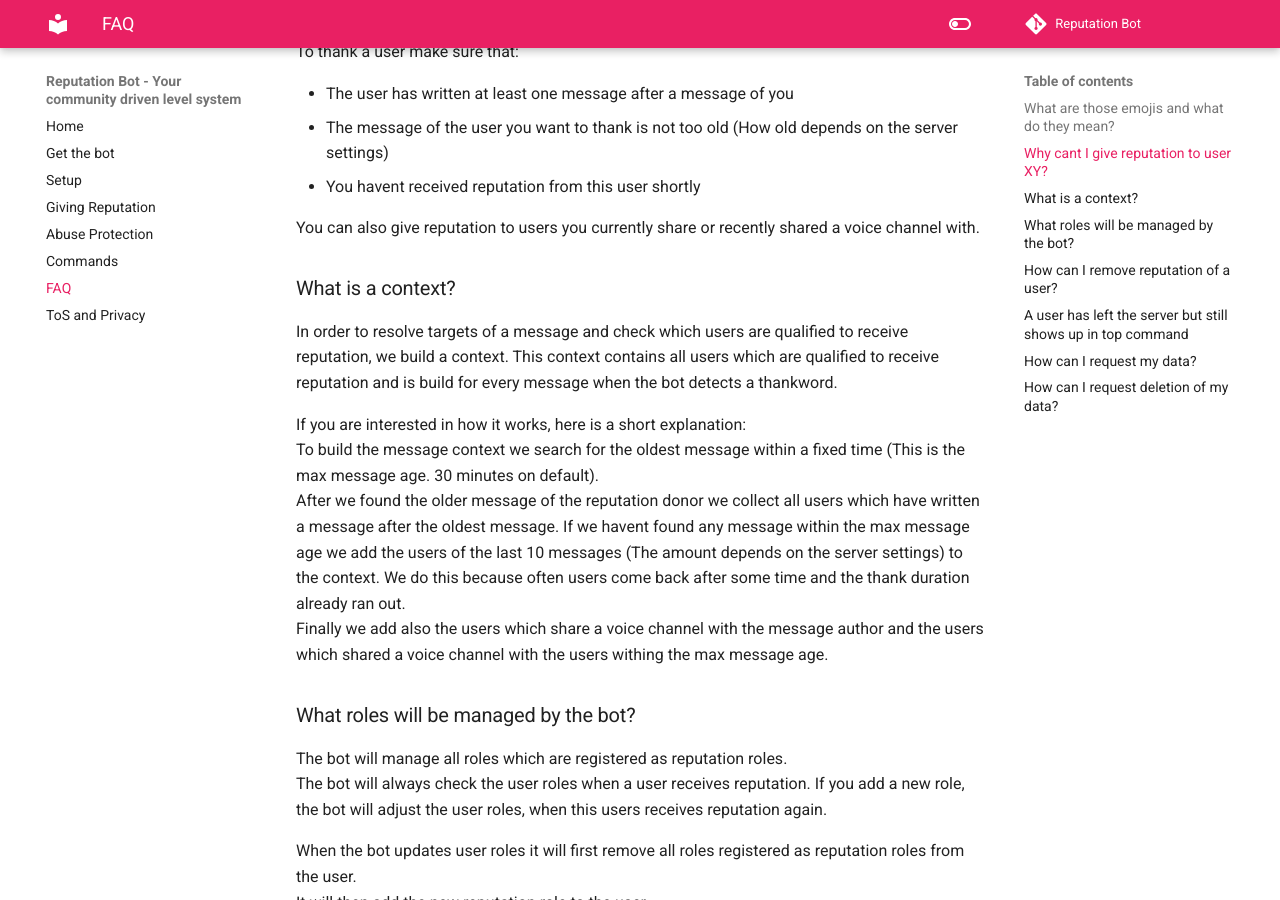
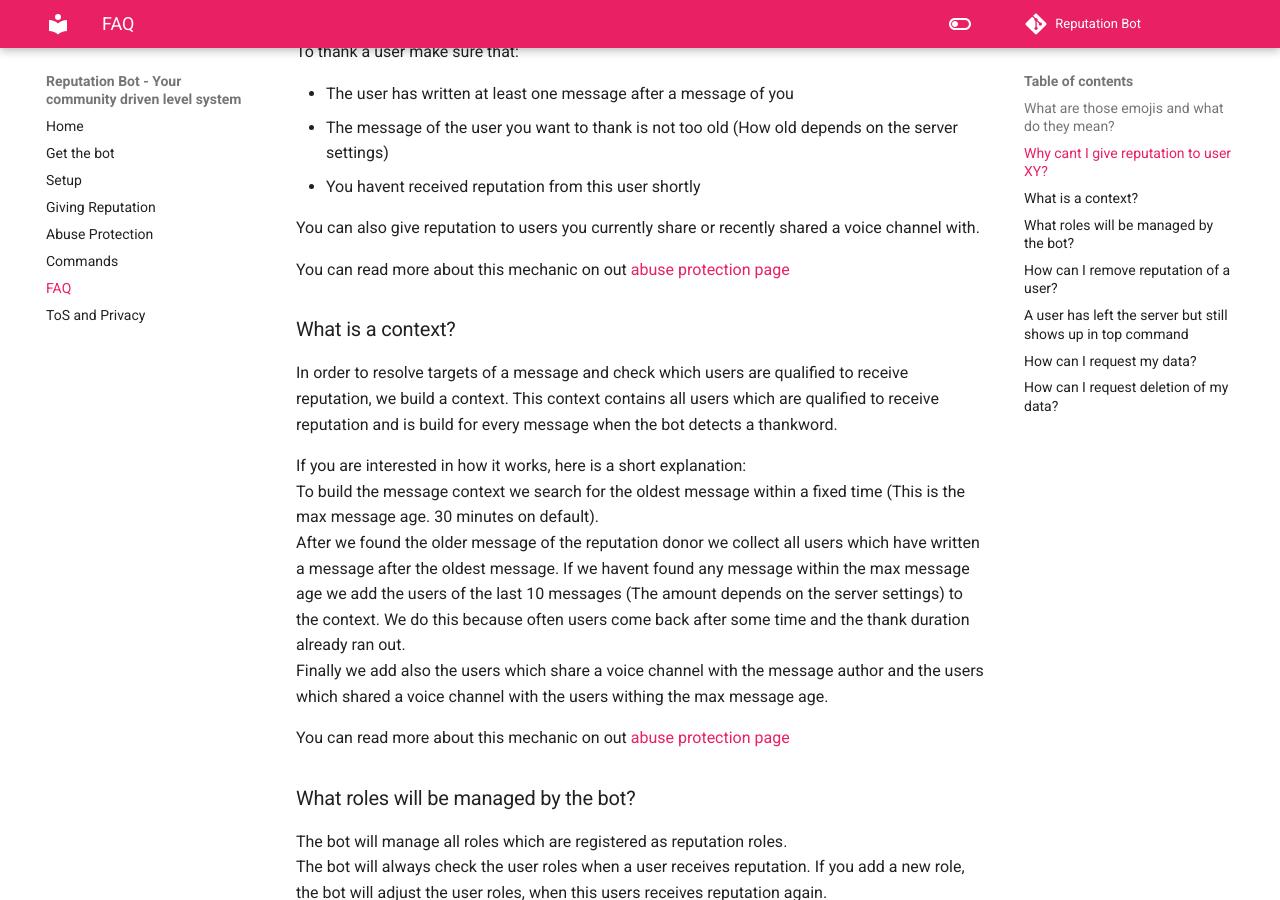
Before and after one commit to rainbowdashlabs/reputation-bot, an MkDocs documentation site: the page built from docs/faq.md, in a window 1280 px wide and 900 px high, scrolled down 725 px. Built offline with MkDocs 1.6.1 and Material for MkDocs 9.7.7, drawn with Linux system fonts in a browser that asks for light colours; comment, search, counter and statistics services are not loaded.

Commit message:
Apply suggestions

```diff
--- a/docs/faq.md
+++ b/docs/faq.md
@@ -30,6 +30,8 @@ To thank a user make sure that:
 
 You can also give reputation to users you currently share or recently shared a voice channel with.
 
+You can read more about this mechanic on out [abuse protection page](abuse_protection.md)
+
 ### What is a context?
 
 In order to resolve targets of a message and check which users are qualified to receive reputation, we build a context.
@@ -45,6 +47,8 @@ amount depends on the server settings) to the context. We do this because often
 thank duration already ran out.
 Finally we add also the users which share a voice channel with the message author and the users which shared a voice
 channel with the users withing the max message age.
+
+You can read more about this mechanic on out [abuse protection page](abuse_protection.md)
 
 ### What roles will be managed by the bot?
 
```
Also changed, not shown: docs/abuse_protection.md (+1 -1 lines).
